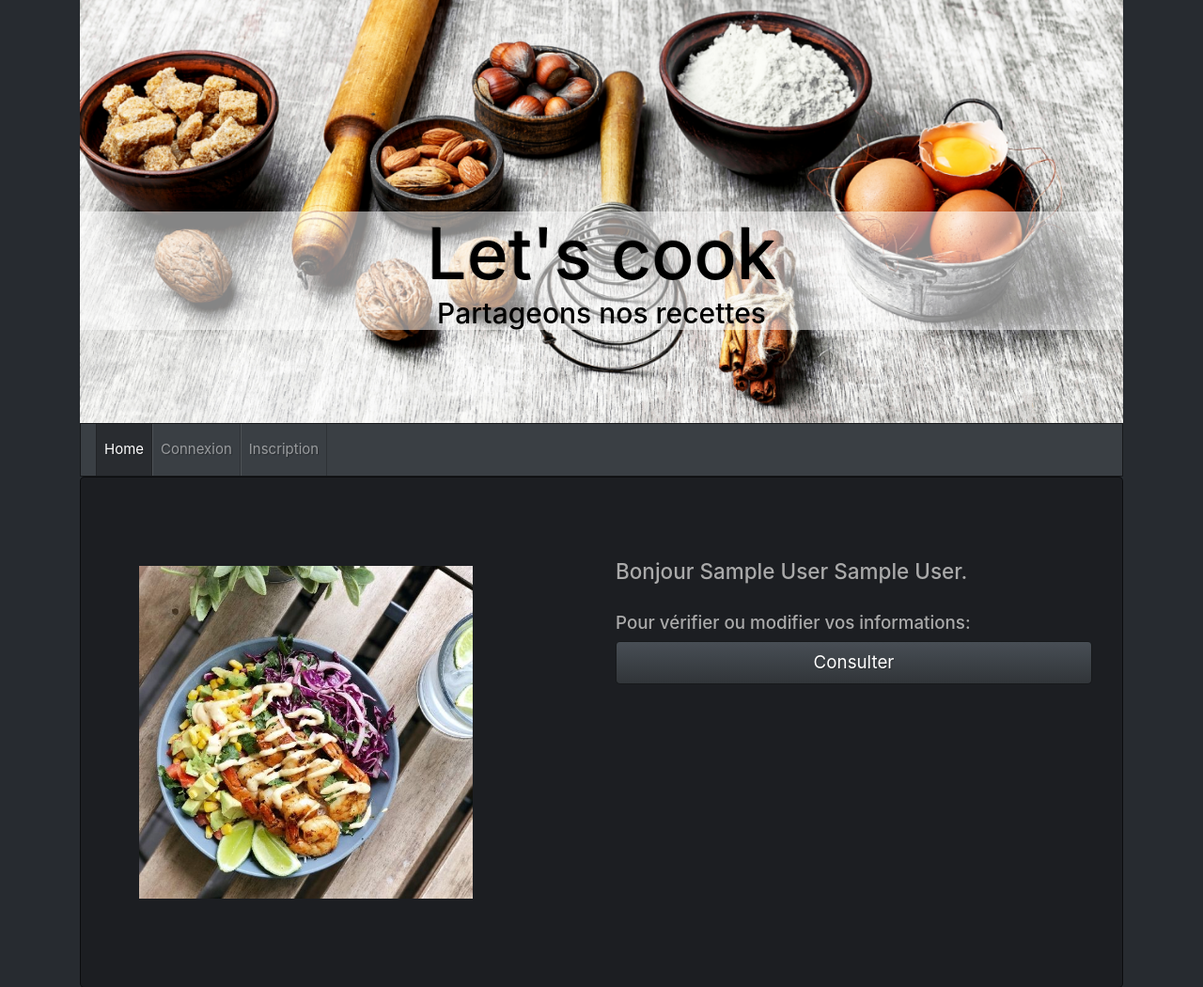
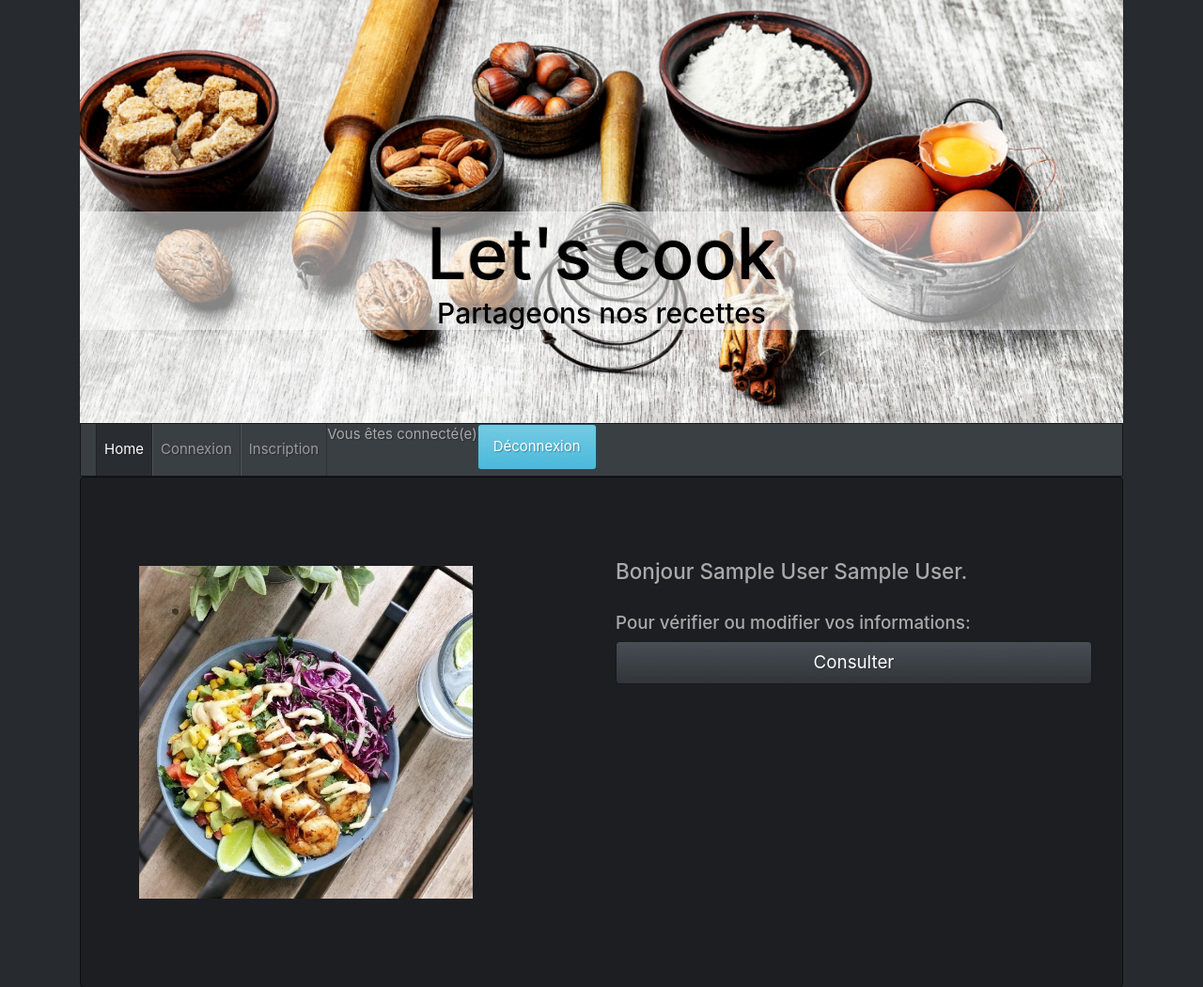
Before and after one commit to thucnhi-wiedenhofer/module-connexion, a PHP site: page /index.php in a window 1280 px wide. Shown: the top 1050 px of the page at 94% size. Run offline with PHP 8.4, Linux system fonts and the light colour scheme; the visitor is signed in with stand-in values (Sample User, id 1).

Commit message:
ajout php dans index

```diff
--- a/index.php
+++ b/index.php
@@ -1,5 +1,12 @@
 <?php
 session_start();
+if(isset($_POST['session_fin']))
+{
+    //enlève les variables de la session
+    session_unset();
+    //détruit la session
+    session_destroy();
+}
 
 ?>
 
@@ -47,6 +54,19 @@ session_start();
                 <li class="nav-item">
                     <a class="nav-link" href="inscription.php">Inscription</a>
                 </li>
+                <?php
+                if(isset($_SESSION['login']) AND !empty($_SESSION['login']))
+                {
+                    echo '<li class="nav-item">
+                    <p>Vous êtes connecté(e)</p>
+                    </li>';
+                    echo '<li class="nav-item">
+                    <form action="index.php" method="post">
+                        <button type="submit" class="btn btn-info" name="session_fin">Déconnexion</button><br/>
+                    </form>
+                    </li>';
+                }
+                ?>
                 </ul>
             </div>
         </nav>
```
